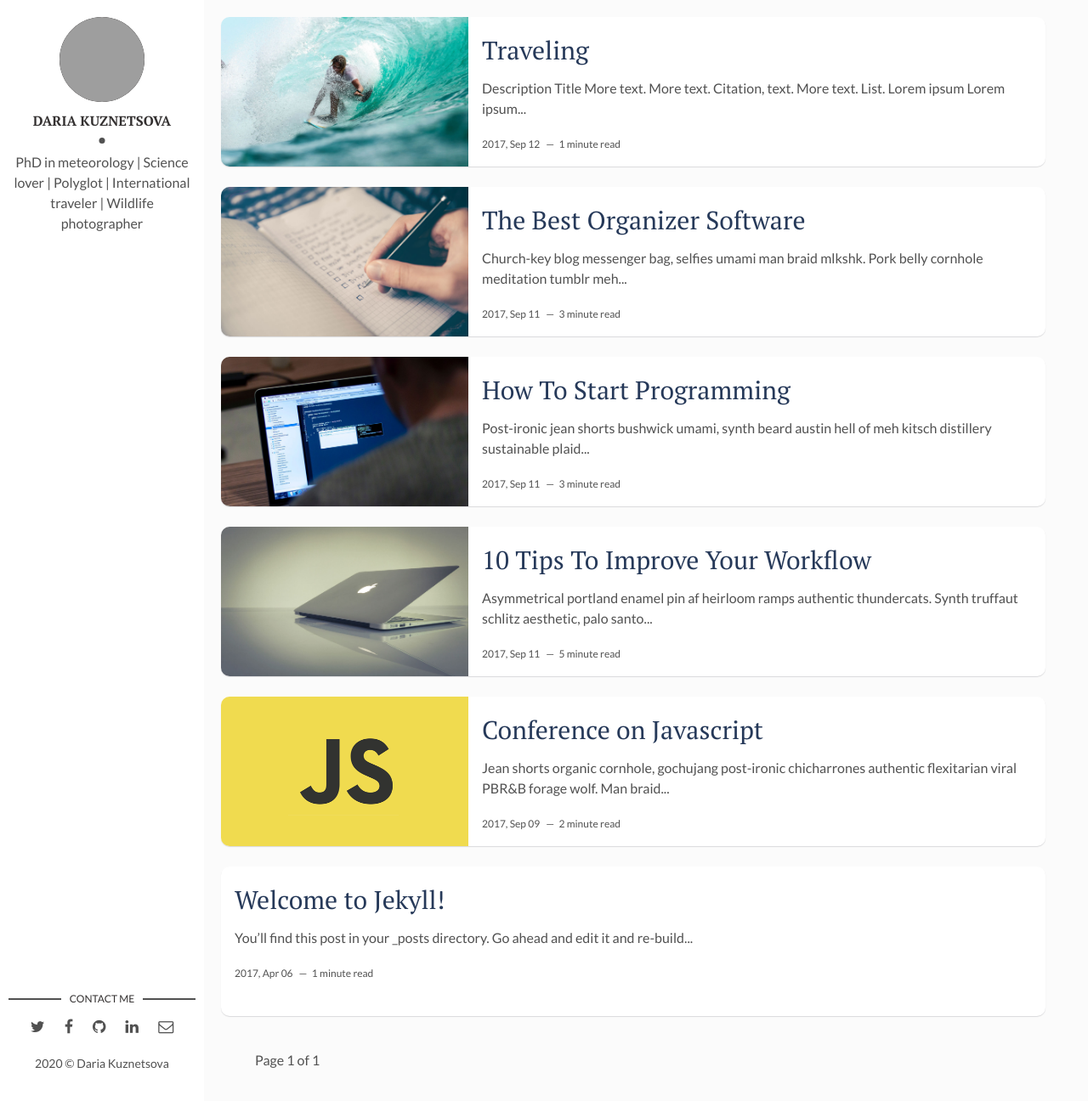
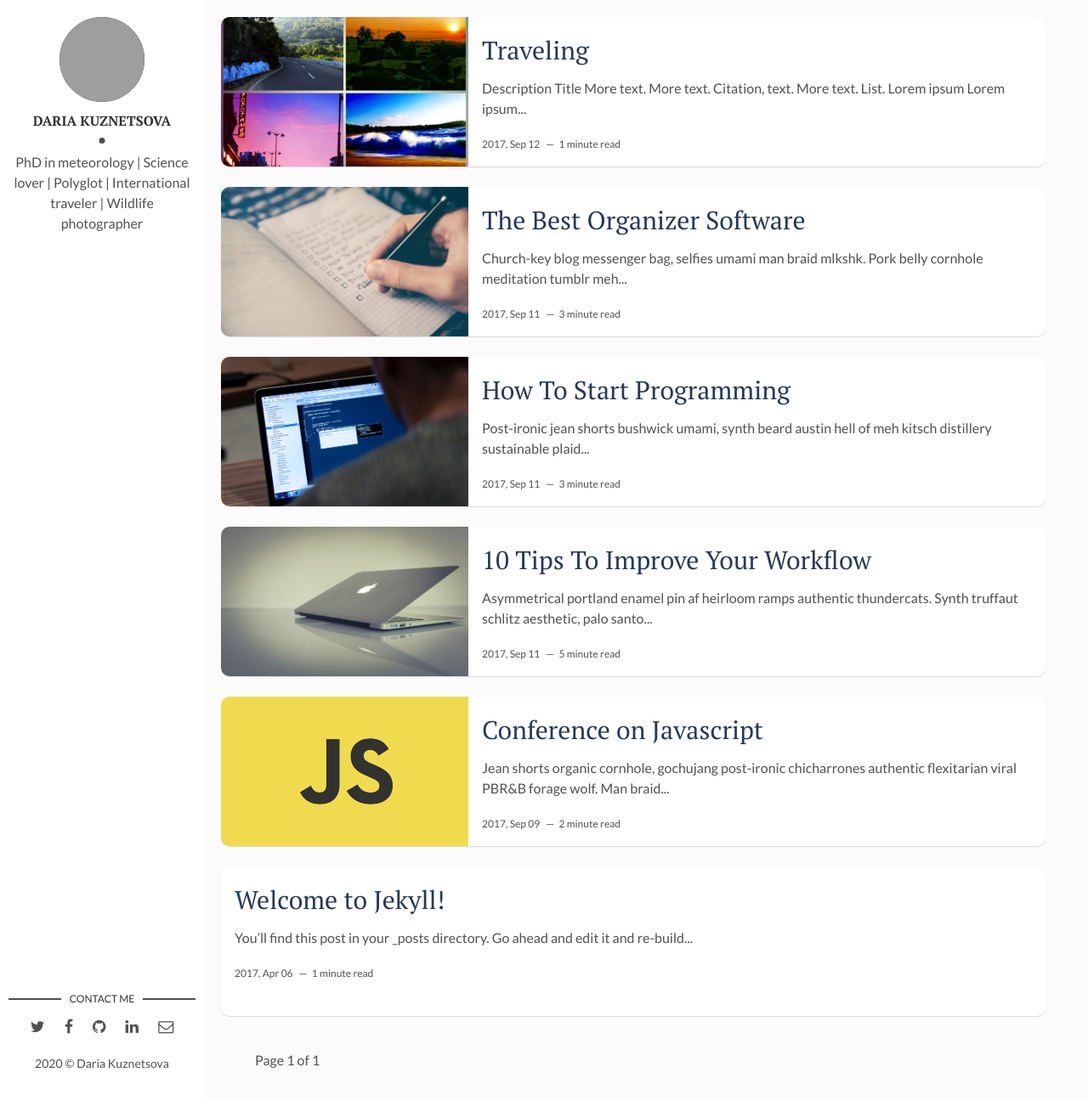
Before and after one commit to daria-scientist/Online-CV, a Jekyll site: the page built from index.html, in a window 1280 px wide and 1296 px high. Shown: the whole window at 85% size. Built offline with Jekyll 4.4.1, drawn with Linux system fonts in a browser that asks for light colours; the list of posts is cut into pages by our own code; grey boxes are pictures that could not be loaded.

Commit message:
Update 2017-04-06-how-i-rest-from-work.markdown

```diff
--- a/_posts/2017-04-06-how-i-rest-from-work.markdown
+++ b/_posts/2017-04-06-how-i-rest-from-work.markdown
@@ -3,7 +3,7 @@ layout: post
 title: Traveling
 date: 2017-09-12 13:32:20 +0300
 description: You’ll find this post in your `_posts` directory. Go ahead and edit it and re-build the site to see your changes. # Add post description (optional)
-img: i-rest.jpg # Add image post (optional)
+img: collage_travel.jpg # Add image post (optional)
 fig-caption: # Add figcaption (optional)
 tags: [Holidays, Hawaii]
 ---
@@ -13,7 +13,7 @@ Description
 ## Title
 More text.
 
-![I and My friends]({{site.baseurl}}/assets/img/collage-travel.jpg)
+![I and My friends]({{site.baseurl}}/assets/img/collage_travel.jpg)
 
 More text.
 
```
